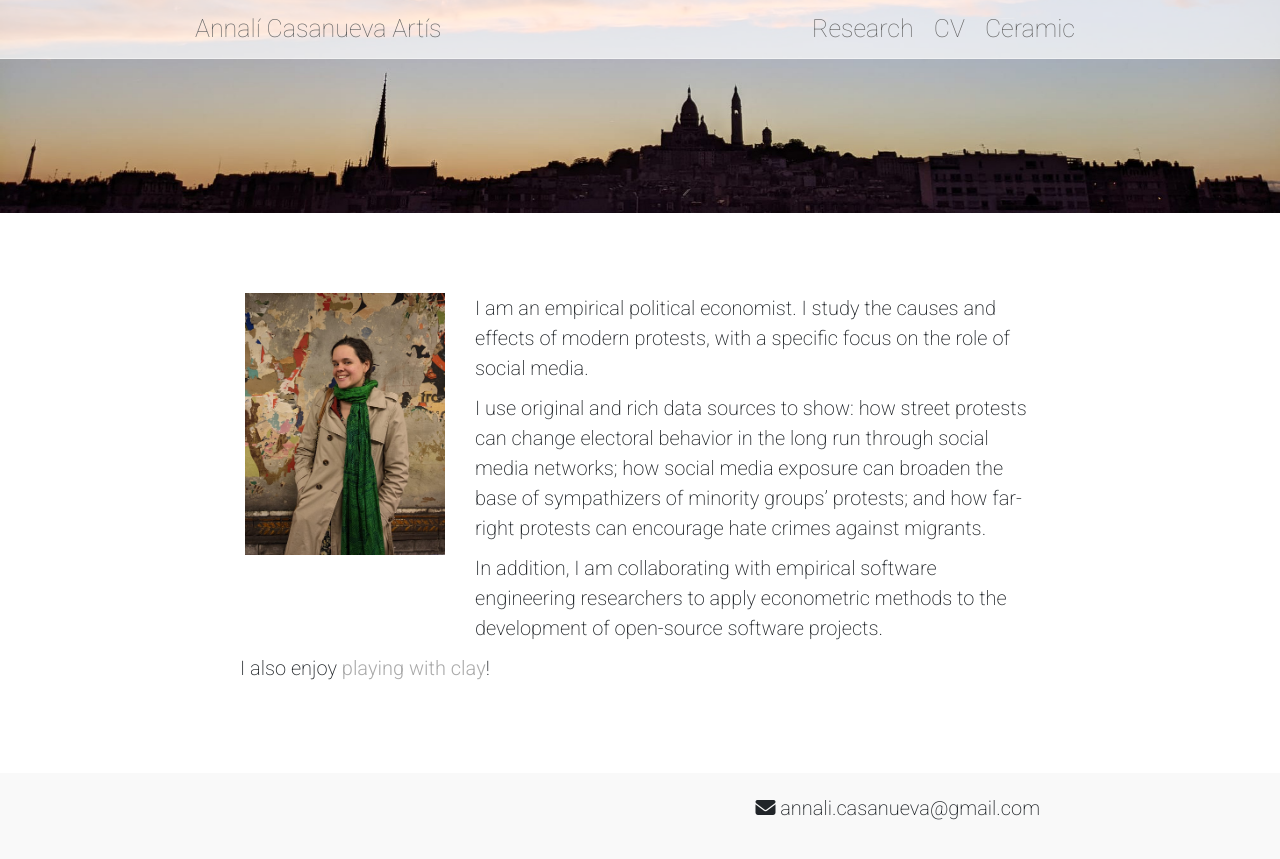
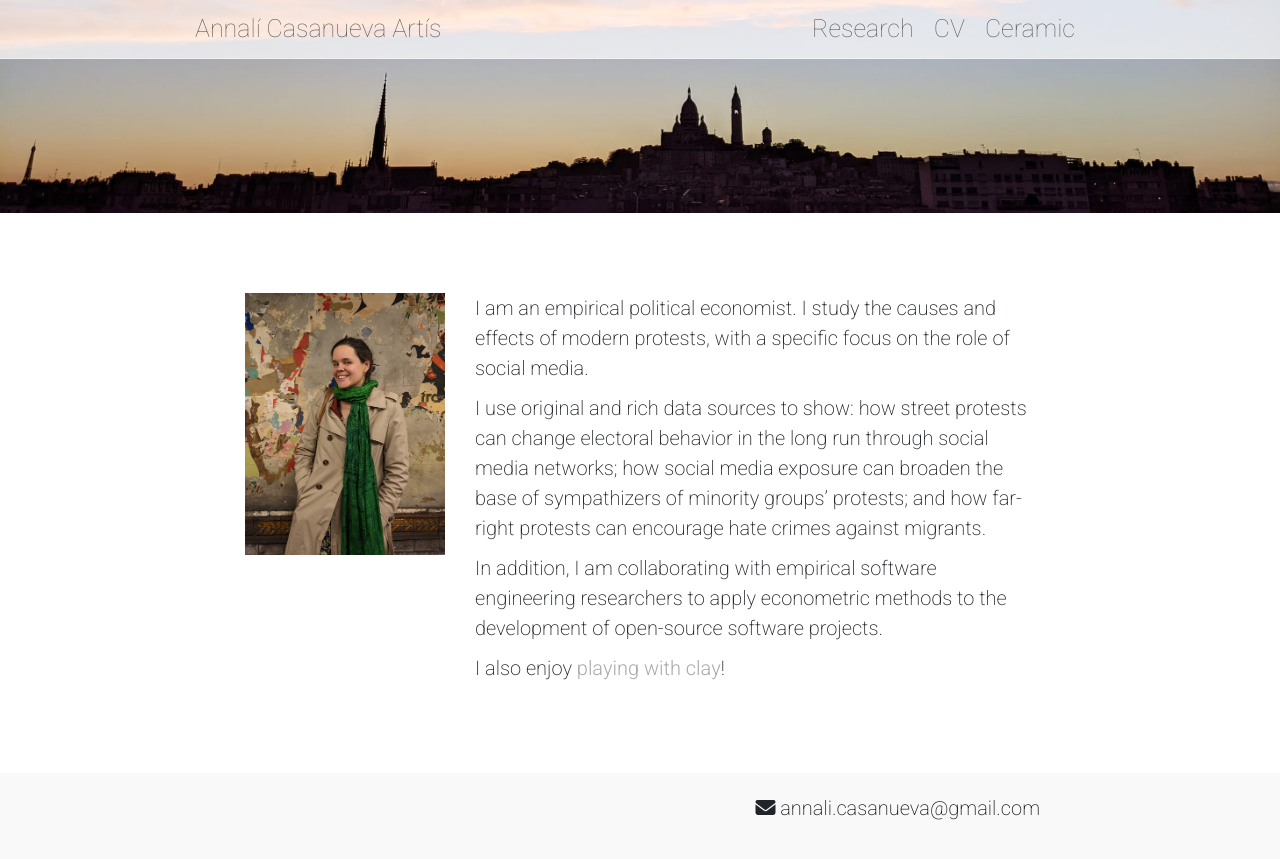
Before and after one commit to Annali-Casanueva/annali-casanueva.github.io, a Jekyll site: the page built from pages/en/index.md, in a window 1280 px wide. Shown: the top 859 px of the page. Built offline with Jekyll 4.4.1, drawn with Linux system fonts in a browser that asks for light colours.

Commit message:
Two columns on main page desktop

```diff
--- a/css/style.css
+++ b/css/style.css
@@ -366,11 +366,6 @@
     max-width: 40vw;
     margin: 0 30px 0 5px;
 }
-@media (min-width: 566px) {
-  p {
-    overflow: hidden;
-  }
-}
 @media (max-width: 565px) {
   .main-page-portrait  {
     float: right;
@@ -378,7 +373,11 @@
     max-width: 200px;
   }
 }
-
+@media (min-width: 566px) {
+  .main-page-text {
+    overflow: hidden;
+  }
+}
 
 
 
--- a/pages/en/index.md
+++ b/pages/en/index.md
@@ -5,8 +5,10 @@
 page: /
 ---
 
-<div><img src="{{ site.baseurl }}/images/annali-casanueva-portrait.jpeg" class="main-page-portrait" alt="Portrait">
+<div>
+<img src="{{ site.baseurl }}/images/annali-casanueva-portrait.jpeg" class="main-page-portrait" alt="Portrait">
 </div>
+<div markdown="1" class="main-page-text">
 
 I am an empirical political economist. I study the causes and effects of modern protests, with a specific focus on the role of social media.
 
@@ -15,3 +17,5 @@
 In addition, I am collaborating with empirical software engineering researchers to apply econometric methods to the development of open-source software projects.
 
 I also enjoy [playing with clay]({{ site.baseurl }}/en/ceramic/)!
+
+</div>
```
